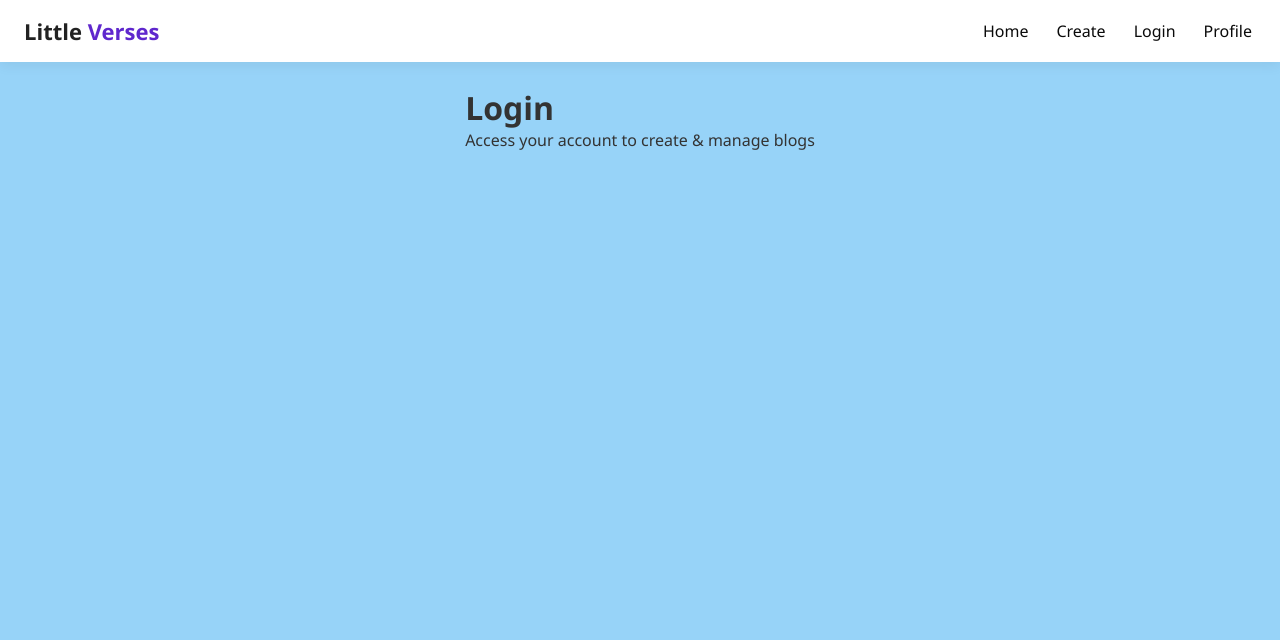
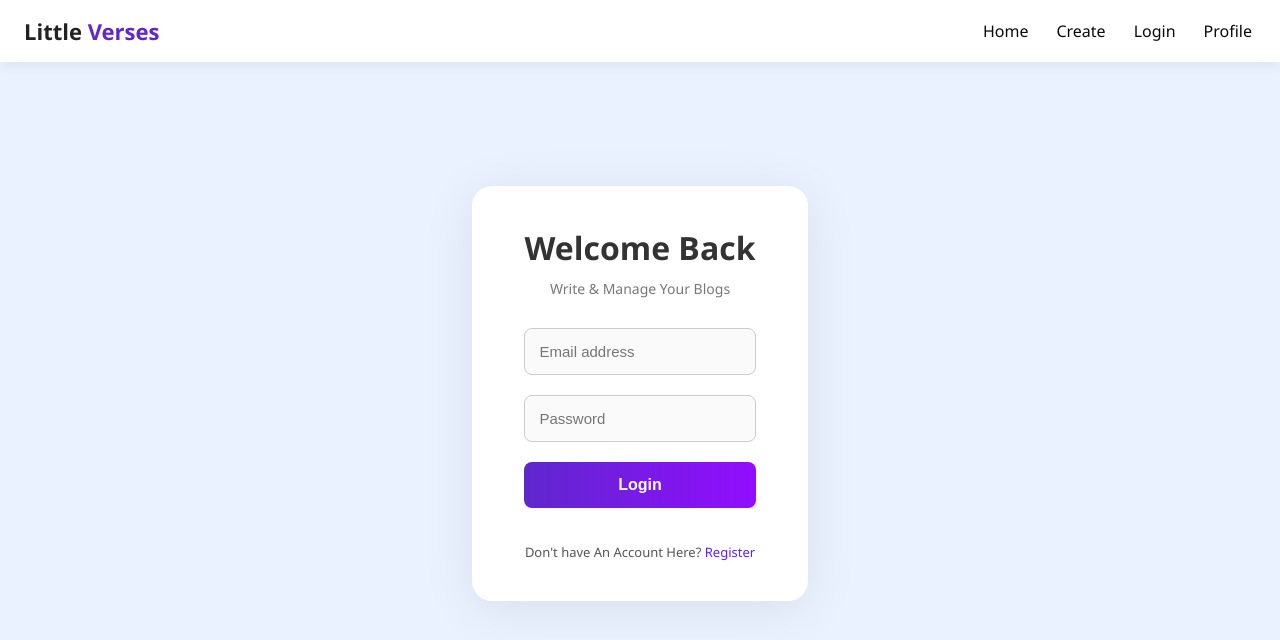
Before and after one commit to Facelessism/Little-Verses, a React (Create React App) app in the folder client/: page /login in a window 1280 px wide. Shown: the top 640 px of the page. Built offline with nearby package versions, Linux system fonts and the light colour scheme.

Commit message:
Added Login form layout with its css styling

```diff
--- a/client/src/App.css
+++ b/client/src/App.css
@@ -6,7 +6,7 @@ body, h1, h2, h3, p, ul {
 
 body {
   font-family: 'Segoe UI', sans-serif;
-  background-color: #e6f0ff;
+  background-color: #fcfcfc;
   color: #333;
   min-height: 100vh;
 }
--- a/client/src/pages/Login.js
+++ b/client/src/pages/Login.js
@@ -1,12 +1,37 @@
-import React from "react";
+import React, { useState } from "react";
 
-import '../styles/Login.css';
+import "../styles/Login.css";
 
 function Login() {
+  const [email, setEmail] = useState("");
+  const [password, setPassword] = useState("");
+
   return (
-    <div>
-      <h1>Login</h1>
-      <p>Access your account to create & manage blogs</p>
+    <div className="login-wrapper">
+      <h1>Welcome Back</h1>
+      <p className="login-subtitle">Write & Manage Your Blogs</p>
+
+      <form className="login-form">
+        <input
+          type="email"
+          placeholder="Email address"
+          value={email}
+          onChange={(e) => setEmail(e.target.value)}
+        />
+
+        <input
+          type="password"
+          placeholder="Password"
+          value={password}
+          onChange={(e) => setPassword(e.target.value)}
+        />
+
+        <button type="submit">Login</button>
+
+        <p className="login-hint">
+          Don't have An Account Here? <a href="/register">Register</a>
+        </p>
+      </form>
     </div>
   );
 }
--- a/client/src/styles/CreatePost.css
+++ b/client/src/styles/CreatePost.css
@@ -1,16 +1,10 @@
-body {
-  margin: 0;
-  padding: 0;
-  background: rgb(151, 211, 248);
-}
-
 .create-post-wrapper {
-  max-width: 720px;
-  margin: 70px auto;
-  padding: 32px;
+  max-width: 1200px;
+  margin: 60px auto;
+  padding: 64px;
   background: rgb(255, 255, 255);
   border: 1px solid #a5a4a4;
-  border-radius: 16px;
+  border-radius: 22px;
   box-shadow: 0 8px 24px rgba(0, 0, 0, 0.06);
   font-family: 'Segoe UI', sans-serif;
 }
--- a/client/src/styles/Login.css
+++ b/client/src/styles/Login.css
@@ -0,0 +1,77 @@
+body {
+  background-color: #eaf2ff;
+  margin: 0;
+  padding: 0;
+}
+
+.login-wrapper {
+  max-width: 1200px;
+  margin: 100px auto;
+  padding: 40px 52px;
+  background: #fff;
+  border-radius: 20px;
+  box-shadow: 0 8px 54px rgba(0, 0, 0, 0.08);
+  text-align: center;
+  font-family: 'Segoe UI', sans-serif;
+}
+
+.login-wrapper h1 {
+  font-size: 32px;
+  margin-bottom: 10px;
+  color: #333;
+}
+
+.login-subtitle {
+  font-size: 14px;
+  color: #777;
+  margin-bottom: 30px;
+}
+
+.login-form {
+  display: flex;
+  flex-direction: column;
+  gap: 20px;
+}
+
+.login-form input {
+  padding: 14px;
+  border: 1px solid #ccc;
+  border-radius: 8px;
+  font-size: 15px;
+  background: #fafafa;
+  transition: 0.3s ease;
+}
+
+.login-form input:focus {
+  border-color: #5f27cd;
+  outline: none;
+  box-shadow: 0 0 0 3px rgba(95, 39, 205, 0.1);
+}
+
+.login-form button {
+  background: linear-gradient(to right, #5f27cd, #920dff);
+  color: white;
+  border: none;
+  padding: 14px;
+  border-radius: 8px;
+  font-size: 16px;
+  font-weight: 600;
+  cursor: pointer;
+  transition: 0.3 ease;
+}
+
+.login-form button:hover {
+  background: linear-gradient(to right, #4b1eb5, #920dff);
+}
+
+.login-hint {
+  font-size: 13px;
+  color: #555;
+  margin-top: 15px;
+}
+
+.login-hint a {
+  color: #5f27cd;
+  text-decoration: none;
+  font-weight: 500;
+}
```
